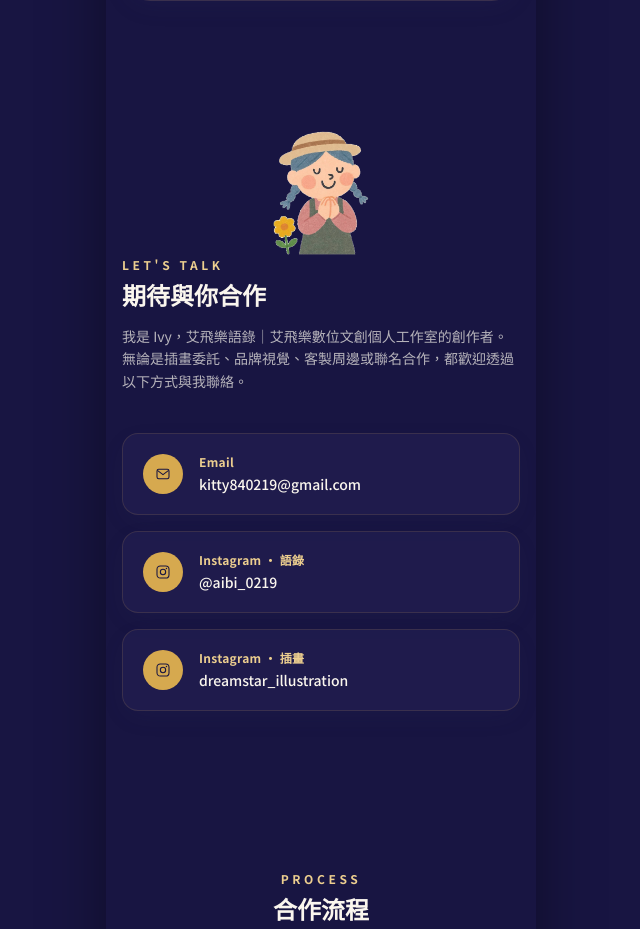
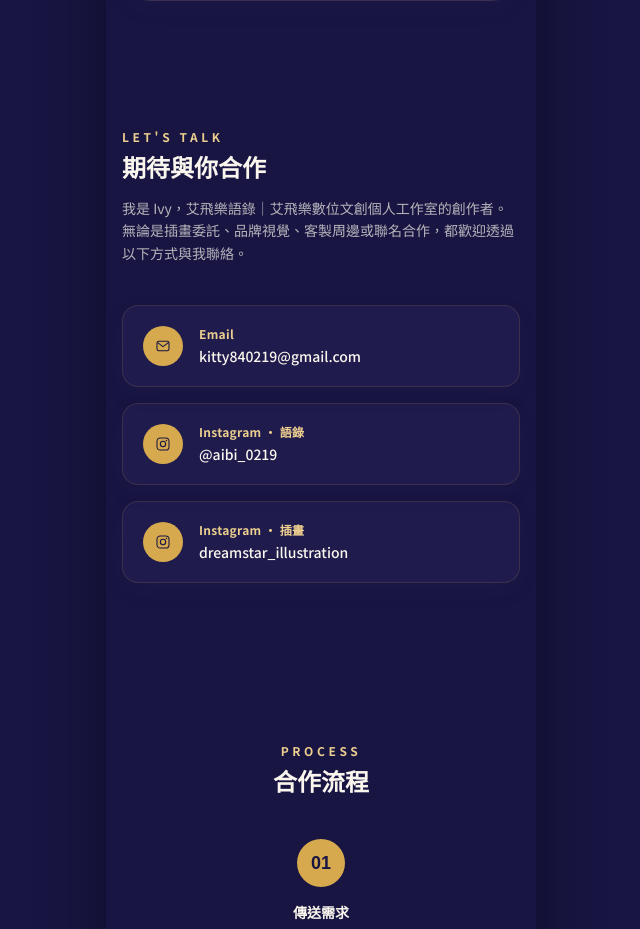
Before and after one commit to kitty840219-web/claude-, a Next.js app: page /contact in a window 1280 px wide. Shown: the part 1380-2309 px from the top of the page, without its empty margins (319-959 px from the left). Built offline with nearby package versions, Linux system fonts and the light colour scheme; a web font is replaced by a local one.

Commit message:
Remove contact introduction character

```diff
--- a/app/contact/page.tsx
+++ b/app/contact/page.tsx
@@ -113,9 +113,6 @@ export default function ContactPage() {
       <section className="mx-auto max-w-5xl px-4 py-20 sm:px-6">
         <div className="grid gap-10 md:grid-cols-[1fr_1.1fr] md:items-start">
           <div>
-            <div className="relative mx-auto h-32 w-32 md:mx-0">
-              <Image src={asset("/images/mascot.webp")} alt="艾飛樂 IP 角色" fill className="object-contain" />
-            </div>
             <SectionHeading
               eyebrow="LET'S TALK"
               title="期待與你合作"
```
